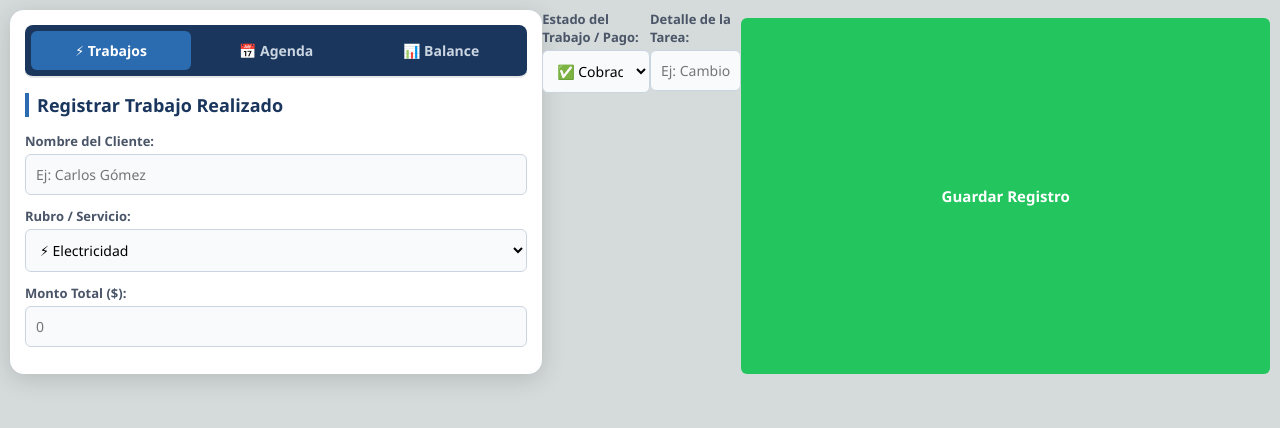
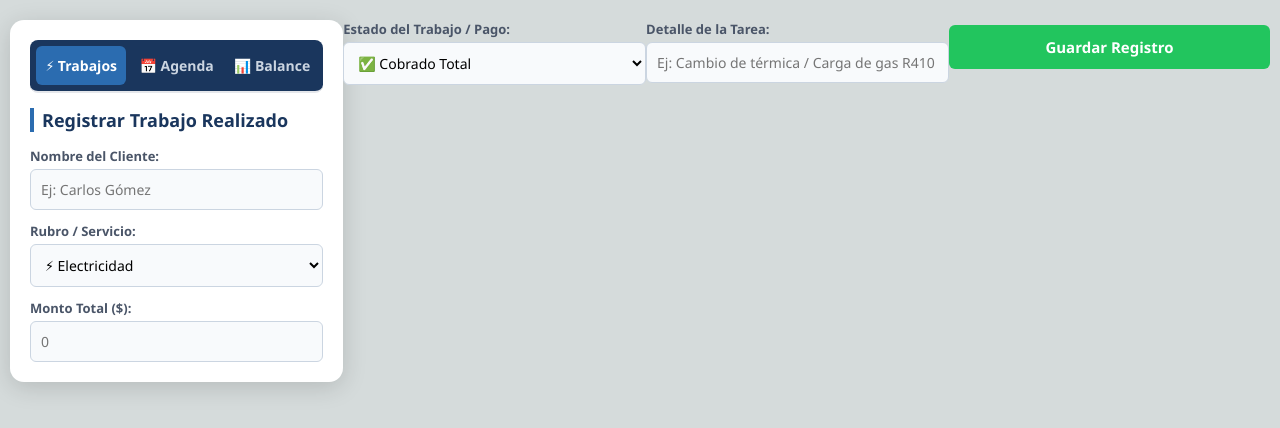
Before and after one commit to kevinfayon01-lang/control-tecnico, a plain HTML site: page index.html in a window 1280 px wide. Drawn offline with Linux system fonts and the light colour scheme.

Commit message:
Update style.css

```diff
--- a/style.css
+++ b/style.css
@@ -9,16 +9,18 @@
     background-color: #d5dbdb;
     display: flex;
     justify-content: center;
-    padding: 10px;
+    align-items: flex-start;
+    padding: 20px 10px;
+    min-height: 100vh;
 }
 
 .container {
     background: #ffffff;
-    max-width: 550px;
+    max-width: 500px;
     width: 100%;
     border-radius: 14px;
     box-shadow: 0 5px 25px rgba(0, 0, 0, 0.15);
-    padding: 15px;
+    padding: 20px;
 }
 
 /* Encabezado Navegación superior */
@@ -73,9 +75,15 @@
     margin-bottom: 10px;
 }
 
-/* Formularios de carga */
+/* Formularios de carga en estructura vertical ordenada */
+#finanzas-form, #agenda-form {
+    display: flex;
+    flex-direction: column;
+    gap: 12px;
+}
+
 .form-group {
-    margin-bottom: 12px;
+    width: 100%;
 }
 
 .form-row {
@@ -108,7 +116,7 @@
     background-color: #ffffff;
 }
 
-/* Botones Principales */
+/* Botones Principales fijos abajo del formulario */
 .btn-submit {
     width: 100%;
     background-color: #22c55e;
@@ -119,7 +127,8 @@
     font-weight: bold;
     border-radius: 6px;
     cursor: pointer;
-    margin-top: 8px;
+    margin-top: 5px;
+    display: block;
 }
 
 .btn-cancel {
@@ -131,9 +140,10 @@
     border-radius: 6px;
     cursor: pointer;
     margin-top: 5px;
+    display: block;
 }
 
-/* Rejilla de Balance (Fiel a la foto) */
+/* Rejilla de Balance */
 .balance-cards {
     display: grid;
     grid-template-columns: repeat(2, 1fr);
@@ -177,7 +187,7 @@
 .status-badge.pendiente { background-color: #f97316; }
 .status-badge.gasto { background-color: #ef4444; }
 
-/* Botones de Operaciones (✏️ y 🗑️) */
+/* Botones de Operaciones */
 .btn-tabla-accion {
     border: none;
     padding: 5px 8px;
```
